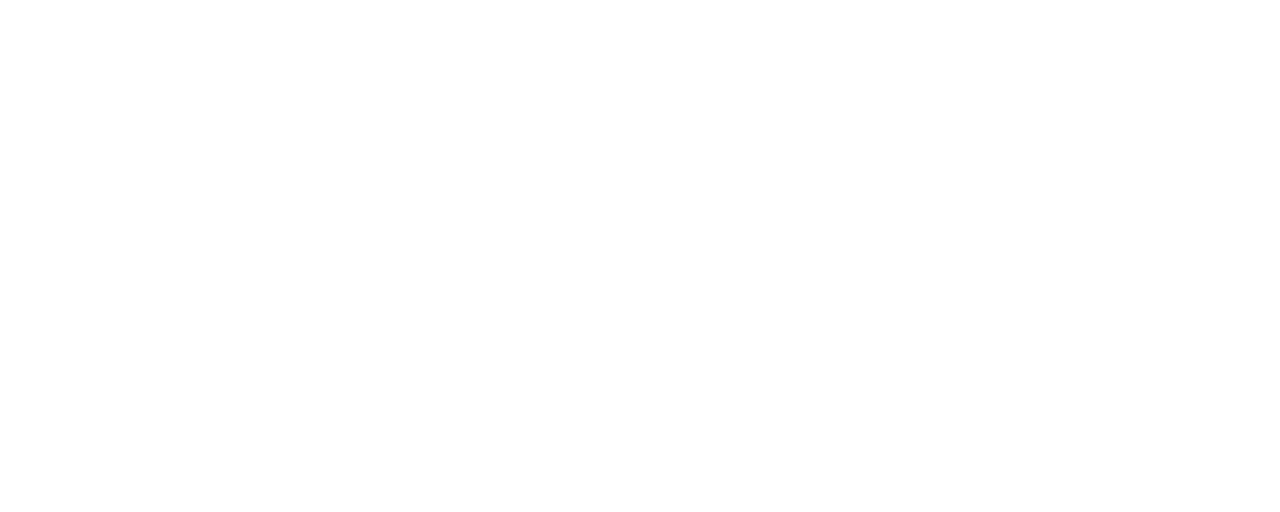
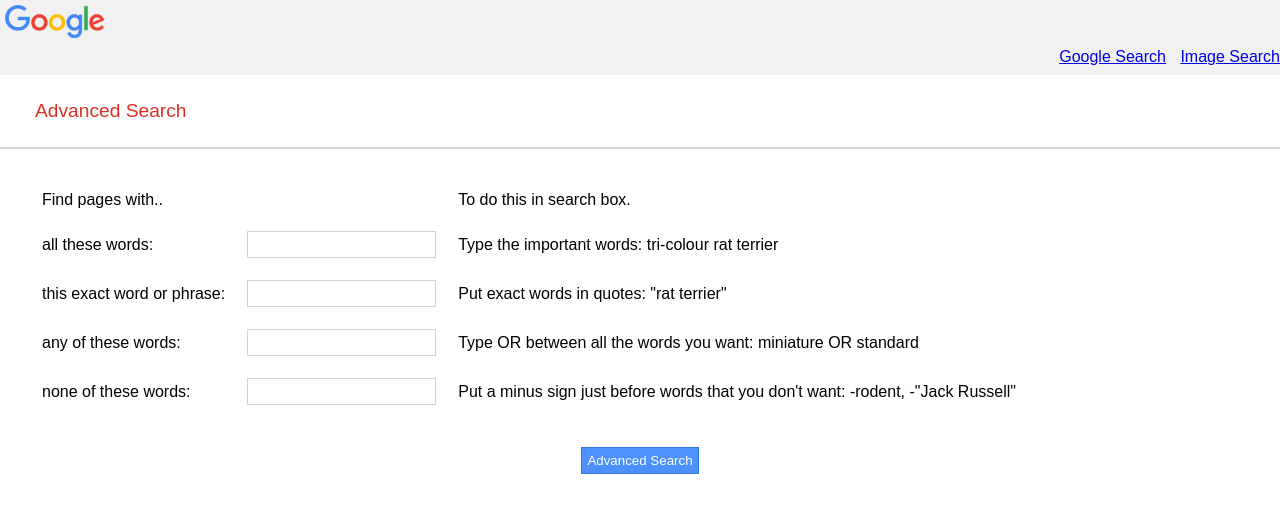
Before and after one commit to scorpiocodes/Google-Search-Clone, a plain HTML site: page advancedsearch.html in a window 1280 px wide. Drawn offline with Linux system fonts and the light colour scheme.

Commit message:
final commit

```diff
--- a/CSS/styles.css
+++ b/CSS/styles.css
@@ -1,3 +1,15 @@
+body {
+    font-family: arial,sans-serif;
+}
+
+header {
+    text-align: right;
+}
+
+header a {
+    margin-left: 10px;
+}
+
 img {
     display: block;
     width: 300px;
@@ -22,7 +34,7 @@ input[type='text']:hover {
 }
 
 
-input[type='submit'] {
+button , input[type='submit'] {
     margin-top: 20px;
     margin-left: 10px;
     padding: 10px;
--- /dev/null
+++ b/CSS/stylesforadvanced.css
@@ -0,0 +1,57 @@
+body {
+    margin: 0; padding: 0;
+    font-family: arial,sans-serif;
+}
+
+header {
+    background-color: #f1f1f1;
+    height: 75px;
+}
+
+header img {
+    text-align: center;
+    padding: 5px;
+}
+
+header div {
+    text-align: right;
+}
+
+header a {
+    padding-left: 10px;
+}
+
+p {
+    color: #d93025;
+    font-weight: 400;
+    font-size: larger;
+    margin: 25px 35px;
+}
+
+hr {
+    border: 1px solid lightgray;
+}
+
+table {
+    text-align: left;
+    margin: 30px;
+}
+
+table td {
+    padding: 10px;
+}
+
+input[type="text"] {
+    border: 1px solid lightgray;
+    padding: 5px;
+}
+
+input[type="submit"] {
+    display: block;
+    text-align: center;
+    margin: 0 auto;
+    padding: 5px;
+    background-color: #4d90fe;
+    border: 1px solid #3079ed;
+    color: #fff;
+}
--- a/advancedsearch.html
+++ b/advancedsearch.html
@@ -0,0 +1,53 @@
+<!DOCTYPE html>
+<html lang="en">
+  <head>
+    <meta charset="UTF-8" />
+    <meta name="viewport" content="width=device-width, initial-scale=1.0" />
+    <title>Google Advanced Search</title>
+    <link rel="stylesheet" href="CSS/stylesforadvanced.css" />
+  </head>
+
+  <body>
+    <header>
+      <img src="images/logo.png" alt="google logo" width="100px" />
+      <div>
+        <a href="googlesearch.html">Google Search</a>
+        <a href="imagesearch.html">Image Search</a>
+      </div>
+    </header>
+    <p>Advanced Search</p>
+    <hr />
+    <div>
+      <form action="">
+        <table>
+          <thead>
+            <td>Find pages with..</td>
+            <td> </td>
+            <td>To do this in search box.</td>
+          </thead>
+          <tr>
+            <td>all these words:</td>
+            <td><input type="text" name="as_q" /></td>
+            <td>Type the important words: tri-colour rat terrier</td>
+          </tr>
+          <tr>
+            <td>this exact word or phrase:</td>
+            <td><input type="text" name="as_epq"/></td>
+            <td>Put exact words in quotes: "rat terrier"</td>
+          </tr>
+          <tr>
+            <td>any of these words:</td>
+            <td><input type="text" name="as_oq"/></td>
+            <td>Type OR between all the words you want: miniature OR standard</td>
+          </tr>
+          <tr>
+            <td>none of these words:</td>
+            <td><input type="text" name="as_eq"/></td>
+            <td>Put a minus sign just before words that you don't want: -rodent, -"Jack Russell"</td>
+          </tr>
+        </table>
+        <input type="submit" value="Advanced Search" formaction="https://www.google.com/search">
+      </form>
+    </div>
+  </body>
+</html>
```
Also changed, not shown: googlesearch.html (+8 -3 lines), imagesearch.html (+24 -0 lines), images/imageslogo.png (added).
